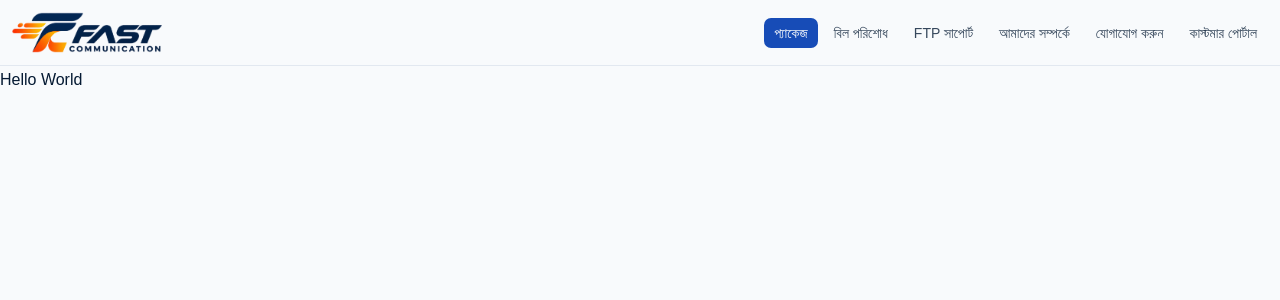
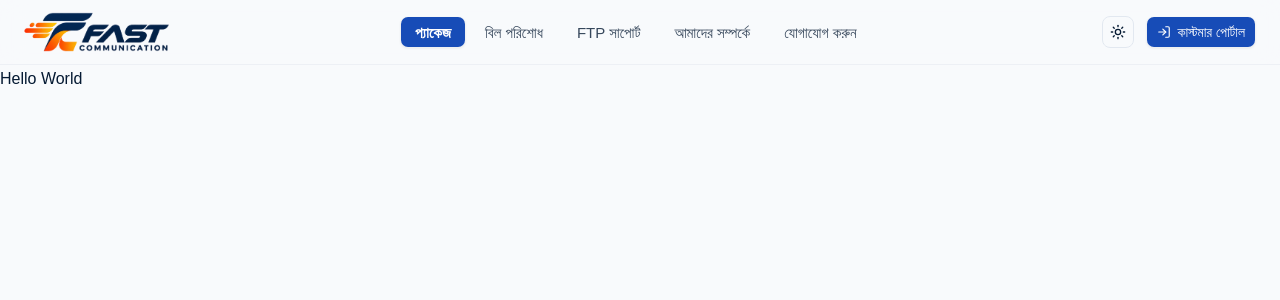
Before and after one commit to riwazed/fast-communication, a Next.js app: page /packages in a window 1280 px wide. Shown: the top 300 px of the page. Built offline with nearby package versions, Linux system fonts and the light colour scheme; a web font is replaced by a local one.

Commit message:
feat: add navigation components including Navbar, Sidebar, ActiveLink, and Logo

```diff
--- a/components/ActiveLink.tsx
+++ b/components/ActiveLink.tsx
@@ -4,32 +4,37 @@ import { buttonVariants } from "@/components/ui/button";
 import { cn } from "@/lib/utils";
 import { usePathname } from "next/navigation";
 import Link from "next/link";
+import React from "react";
 
 interface ActiveLinkProps {
   href: string;
   children: React.ReactNode;
   className?: string;
+  isExternal?: boolean;
 }
 
 export default function ActiveLink({
   href,
   children,
   className = "",
+  isExternal = false,
 }: ActiveLinkProps) {
   const pathname = usePathname();
-  const isActive = href !== "" && pathname.startsWith(href);
+  const isActive =
+    Boolean(href) && (href === "/" ? pathname === "/" : pathname.startsWith(href));
 
   return (
     <Link
       href={href || "#"}
       className={cn(
         buttonVariants({ variant: "ghost", size: "default" }),
-        "font-medium text-foreground/80 hover:bg-primary/10 hover:text-primary",
+        "relative rounded-lg px-3.5 py-1.5 text-[15px] font-medium text-foreground/80 transition-all duration-200 hover:bg-primary/10 hover:text-primary active:scale-[0.98]",
         isActive &&
-          "bg-primary text-primary-foreground hover:bg-brand-blue-hover hover:text-primary-foreground",
+          "bg-primary font-semibold text-primary-foreground shadow-xs hover:bg-brand-blue-hover hover:text-primary-foreground",
         className,
       )}
       aria-current={isActive ? "page" : undefined}
+      {...(isExternal ? { target: "_blank", rel: "noopener noreferrer" } : {})}
     >
       {children}
     </Link>
--- /dev/null
+++ b/components/Logo.tsx
@@ -0,0 +1,34 @@
+import Image from "next/image";
+import LogoLightMode from "@/public/fast-comm-logo-light-mode.webp";
+import LogoDarkMode from "@/public/fast-comm-logo-dark-mode.webp";
+import { cn } from "@/lib/utils";
+
+interface LogoProps {
+  className?: string;
+  priority?: boolean;
+}
+
+export default function Logo({
+  className,
+  priority = true,
+}: LogoProps) {
+  return (
+    <div className="relative inline-flex items-center">
+      {/* Light Mode Logo */}
+      <Image
+        src={LogoLightMode}
+        alt="ফাস্ট কমিউনিকেশন"
+        priority={priority}
+        className={cn("h-10 w-auto object-contain dark:hidden", className)}
+      />
+
+      {/* Dark Mode Logo */}
+      <Image
+        src={LogoDarkMode}
+        alt="ফাস্ট কমিউনিকেশন"
+        priority={priority}
+        className={cn("hidden h-10 w-auto object-contain dark:block", className)}
+      />
+    </div>
+  );
+}
--- a/components/Navbar.tsx
+++ b/components/Navbar.tsx
@@ -1,64 +1,65 @@
-import logo from "@/public/fast-comm-logo.webp";
-import Image from "next/image";
 import Link from "next/link";
+import Logo from "./Logo";
+import { LogIn } from "lucide-react";
 import ActiveLink from "./ActiveLink";
 import SideBar from "./SideBar";
-
-const navLinks = [
-  {
-    id: "1",
-    name: "প্যাকেজ",
-    href: "/packages",
-  },
-  {
-    id: "2",
-    name: "বিল পরিশোধ",
-    href: "/billing-process",
-  },
-  {
-    id: "3",
-    name: "FTP সাপোর্ট",
-    href: "/ftp-services",
-  },
-  {
-    id: "5",
-    name: "আমাদের সম্পর্কে",
-    href: "/about-us",
-  },
-  {
-    id: "6",
-    name: "যোগাযোগ করুন",
-    href: "/contact-us",
-  },
-  {
-    id: "7",
-    name: "কাস্টমার পোর্টাল",
-    href: "",
-  },
-];
+import { ThemeToggle } from "./theme-toggle";
+import { MAIN_NAV_LINKS, PORTAL_LINK } from "@/lib/navigation";
+import { buttonVariants } from "@/components/ui/button";
+import { cn } from "@/lib/utils";
 
 export default function Navbar() {
   return (
-    <nav className="p-3 w-full border-b">
-      <div className="container mx-auto flex items-center justify-between">
-        <Link href={"/"}>
-          <Image
-            src={logo}
-            alt="ফাস্ট কমিউনিকেশন"
-            width={150}
-            height={64}
-            priority={true}
-          />
-        </Link>
-        <div className="hidden items-center gap-1 lg:flex">
-          {navLinks.map((link) => (
+    <header className="sticky top-0 z-40 w-full border-b border-border/50 bg-background/85 backdrop-blur-md transition-all duration-200">
+      <div className="container mx-auto flex h-16 items-center justify-between px-4 sm:px-6">
+        {/* Brand Logo & Location Tag */}
+        <div className="flex items-center gap-3">
+          <Link
+            href="/"
+            className="flex items-center gap-2 transition-transform duration-200 hover:scale-[1.02]"
+            aria-label="ফাস্ট কমিউনিকেশন হোমপেজ"
+          >
+            <Logo />
+          </Link>
+        </div>
+
+        {/* Desktop Navigation Links */}
+        <nav
+          className="hidden items-center gap-1 lg:flex"
+          aria-label="মূল মেনু"
+        >
+          {MAIN_NAV_LINKS.map((link) => (
             <ActiveLink key={link.id} href={link.href}>
               {link.name}
             </ActiveLink>
           ))}
+        </nav>
+
+        {/* Action Controls & Mobile Trigger */}
+        <div className="flex items-center gap-2 sm:gap-3">
+          {/* Theme Toggle on Desktop */}
+          <div className="hidden lg:flex">
+            <ThemeToggle />
+          </div>
+
+          {/* Customer Portal CTA Button */}
+          <a
+            href={PORTAL_LINK.href}
+            target="_blank"
+            rel="noopener noreferrer"
+            className={cn(
+              buttonVariants({ variant: "default" }),
+              "hidden sm:inline-flex items-center gap-1.5 rounded-lg font-medium shadow-xs transition-all duration-200 hover:shadow-md hover:scale-[1.02] active:scale-[0.98]",
+            )}
+          >
+            <LogIn className="size-3.5" />
+            <span>{PORTAL_LINK.name}</span>
+          </a>
+
+          {/* Mobile Sidebar Trigger */}
+          <SideBar />
         </div>
-        <SideBar />
       </div>
-    </nav>
+    </header>
   );
 }
--- a/components/SideBar.tsx
+++ b/components/SideBar.tsx
@@ -1,76 +1,179 @@
-import { Button } from "@/components/ui/button";
+"use client";
+
+import Link from "next/link";
+import { usePathname } from "next/navigation";
+import {
+  Menu,
+  Package,
+  CreditCard,
+  Server,
+  Users,
+  PhoneCall,
+  LogIn,
+  ExternalLink,
+  Headphones,
+  Sparkles,
+} from "lucide-react";
+
+import Logo from "./Logo";
+import { Button, buttonVariants } from "@/components/ui/button";
 import { Separator } from "@/components/ui/separator";
 import {
   Sheet,
   SheetClose,
   SheetContent,
-  SheetDescription,
   SheetHeader,
   SheetTitle,
   SheetTrigger,
 } from "@/components/ui/sheet";
-import { Menu } from "lucide-react";
-import Link from "next/link";
+import { MAIN_NAV_LINKS, PORTAL_LINK, type NavItem } from "@/lib/navigation";
+import { ThemeToggle } from "@/components/theme-toggle";
+import { cn } from "@/lib/utils";
 
-const navLinks = [
-  {
-    id: "1",
-    name: "প্যাকেজ",
-    href: "/packages",
-  },
-  {
-    id: "2",
-    name: "বিল পরিশোধ",
-    href: "/billing-process",
-  },
-  {
-    id: "3",
-    name: "FTP সাপোর্ট",
-    href: "/ftp-services",
-  },
-  {
-    id: "7",
-    name: "আমাদের সম্পর্কে",
-    href: "/about-us",
-  },
-  {
-    id: "6",
-    name: "যোগাযোগ করুন",
-    href: "/contact-us",
-  },
-  {
-    id: "8",
-    name: "কাস্টমার পোর্টাল",
-    href: "https://portal.bcncommunication.net/customer/login",
-  },
-];
+const ICONS_MAP = {
+  Package,
+  CreditCard,
+  Server,
+  Users,
+  PhoneCall,
+  LogIn,
+};
 
 export default function SideBar() {
+  const pathname = usePathname();
+
   return (
     <aside className="lg:hidden">
       <Sheet>
-        <SheetTrigger>
-          <Button variant={"outline"} size={"icon"} className="hover:bg-white">
-            <Menu />
-          </Button>
+        <SheetTrigger
+          render={
+            <Button
+              variant="outline"
+              size="icon"
+              aria-label="মেনু খুলুন"
+              className="size-9 rounded-lg border-border/70 hover:bg-muted"
+            />
+          }
+        >
+          <Menu className="size-5" />
         </SheetTrigger>
-        <SheetContent>
-          <SheetHeader className="pb-0">
-            <SheetTitle>ফাস্ট কমিউনিকেশন</SheetTitle>
-            <SheetDescription>
-              আমাদের সেবা সমূহ এবং প্যাকেজ দেখুন। দ্রুত ও নির্ভরযোগ্য ইন্টারনেট
-              সংযোগের জন্য আমাদের সাথে যোগাযোগ করুন।
-            </SheetDescription>
+
+        <SheetContent side="right" className="flex flex-col p-0 sm:max-w-xs">
+          {/* Header */}
+          <SheetHeader className="border-b border-border/50 p-4 pb-3">
+            <div className="flex items-center justify-between">
+              <Link href="/" className="inline-block" aria-label="ফাস্ট কমিউনিকেশন হোমপেজ">
+                <Logo className="h-9 w-auto" />
+              </Link>
+            </div>
+            <SheetTitle className="sr-only">ফাস্ট কমিউনিকেশন মেনু</SheetTitle>
+            <div className="mt-2 flex items-center gap-1.5 rounded-md bg-primary/10 px-2.5 py-1 text-xs font-medium text-primary">
+              <Sparkles className="size-3.5 shrink-0 text-primary" />
+              <span>শেরপুর জেলার বিশ্বস্ত ইন্টারনেট সেবা</span>
+            </div>
           </SheetHeader>
-          <Separator className="bg-gray-300" />
-          <div className="flex w-full flex-col gap-1.5 p-4">
-            {navLinks.map((link) => (
-              <SheetClose key={link.id}>
-                <Button className="w-full justify-center">
-                  <Link href={link.href}>{link.name}</Link>
-                </Button>
+
+          {/* Navigation Links */}
+          <div className="flex-1 overflow-y-auto px-3 py-3">
+            <p className="px-2 pb-2 text-[11px] font-semibold tracking-wider text-muted-foreground uppercase">
+              মেনু লিংকসমূহ
+            </p>
+            <nav className="flex flex-col gap-1">
+              {MAIN_NAV_LINKS.map((link: NavItem) => {
+                const IconComponent = ICONS_MAP[link.iconName];
+                const isActive =
+                  Boolean(link.href) &&
+                  (link.href === "/"
+                    ? pathname === "/"
+                    : pathname.startsWith(link.href));
+
+                return (
+                  <SheetClose
+                    key={link.id}
+                    render={
+                      <Link
+                        href={link.href}
+                        className={cn(
+                          "flex items-center justify-between rounded-lg px-3 py-2.5 text-[15px] font-medium transition-colors",
+                          isActive
+                            ? "bg-primary font-semibold text-primary-foreground shadow-xs"
+                            : "text-foreground/80 hover:bg-muted hover:text-foreground",
+                        )}
+                      />
+                    }
+                  >
+                    <span className="flex items-center gap-2.5">
+                      <IconComponent
+                        className={cn(
+                          "size-4.5 shrink-0",
+                          isActive
+                            ? "text-primary-foreground"
+                            : "text-muted-foreground",
+                        )}
+                      />
+                      <span>{link.name}</span>
+                    </span>
+                    {link.badge && (
+                      <span
+                        className={cn(
+                          "rounded-full px-2 py-0.5 text-[10px] font-semibold",
+                          isActive
+                            ? "bg-white/20 text-white"
+                            : "bg-primary/10 text-primary",
+                        )}
+                      >
+                        {link.badge}
+                      </span>
+                    )}
+                  </SheetClose>
+                );
+              })}
+            </nav>
+
+            <Separator className="my-4" />
+
+            {/* Customer Portal CTA in Drawer */}
+            <div className="rounded-xl border border-border/60 bg-muted/40 p-3">
+              <div className="mb-2">
+                <p className="text-xs font-semibold text-foreground">
+                  গ্রাহক সেবা ও বিল
+                </p>
+                <p className="text-[11px] text-muted-foreground">
+                  আপনার অ্যাকাউন্ট লগইন করে সংযোগ স্ট্যাটাস ও বিল চেক করুন
+                </p>
+              </div>
+              <SheetClose
+                render={
+                  <a
+                    href={PORTAL_LINK.href}
+                    target="_blank"
+                    rel="noopener noreferrer"
+                    className={cn(
+                      buttonVariants({ variant: "default", size: "sm" }),
+                      "w-full justify-center gap-2 font-medium shadow-xs",
+                    )}
+                  />
+                }
+              >
+                <LogIn className="size-3.5" />
+                <span>{PORTAL_LINK.name}</span>
+                <ExternalLink className="size-3 opacity-70" />
               </SheetClose>
-            ))}
+            </div>
+          </div>
+
+          {/* Drawer Footer */}
+          <div className="border-t border-border/50 bg-background/50 p-4">
+            <div className="flex items-center justify-between">
+              <div className="flex items-center gap-2 text-xs text-muted-foreground">
+                <Headphones className="size-3.5 text-primary" />
+                <span>২৪/৭ কাস্টমার সাপোর্ট</span>
+              </div>
+              <div className="flex items-center gap-2">
+                <span className="text-xs text-muted-foreground">থিম:</span>
+                <ThemeToggle />
+              </div>
+            </div>
           </div>
         </SheetContent>
       </Sheet>
--- /dev/null
+++ b/lib/navigation.ts
@@ -0,0 +1,50 @@
+export interface NavItem {
+  id: string;
+  name: string;
+  href: string;
+  iconName: "Package" | "CreditCard" | "Server" | "Users" | "PhoneCall" | "LogIn";
+  badge?: string;
+  isExternal?: boolean;
+}
+
+export const MAIN_NAV_LINKS: NavItem[] = [
+  {
+    id: "packages",
+    name: "প্যাকেজ",
+    href: "/packages",
+    iconName: "Package",
+    badge: "জনপ্রিয়",
+  },
+  {
+    id: "billing",
+    name: "বিল পরিশোধ",
+    href: "/billing-process",
+    iconName: "CreditCard",
+  },
+  {
+    id: "ftp",
+    name: "FTP সাপোর্ট",
+    href: "/ftp-services",
+    iconName: "Server",
+  },
+  {
+    id: "about",
+    name: "আমাদের সম্পর্কে",
+    href: "/about-us",
+    iconName: "Users",
+  },
+  {
+    id: "contact",
+    name: "যোগাযোগ করুন",
+    href: "/contact-us",
+    iconName: "PhoneCall",
+  },
+];
+
+export const PORTAL_LINK: NavItem = {
+  id: "portal",
+  name: "কাস্টমার পোর্টাল",
+  href: "https://portal.bcncommunication.net/customer/login",
+  iconName: "LogIn",
+  isExternal: true,
+};
```
Also changed, not shown: public/fast-comm-logo-dark-mode.webp (added), public/fast-comm-logo-light-mode.webp (renamed from public/fast-comm-logo.webp).
